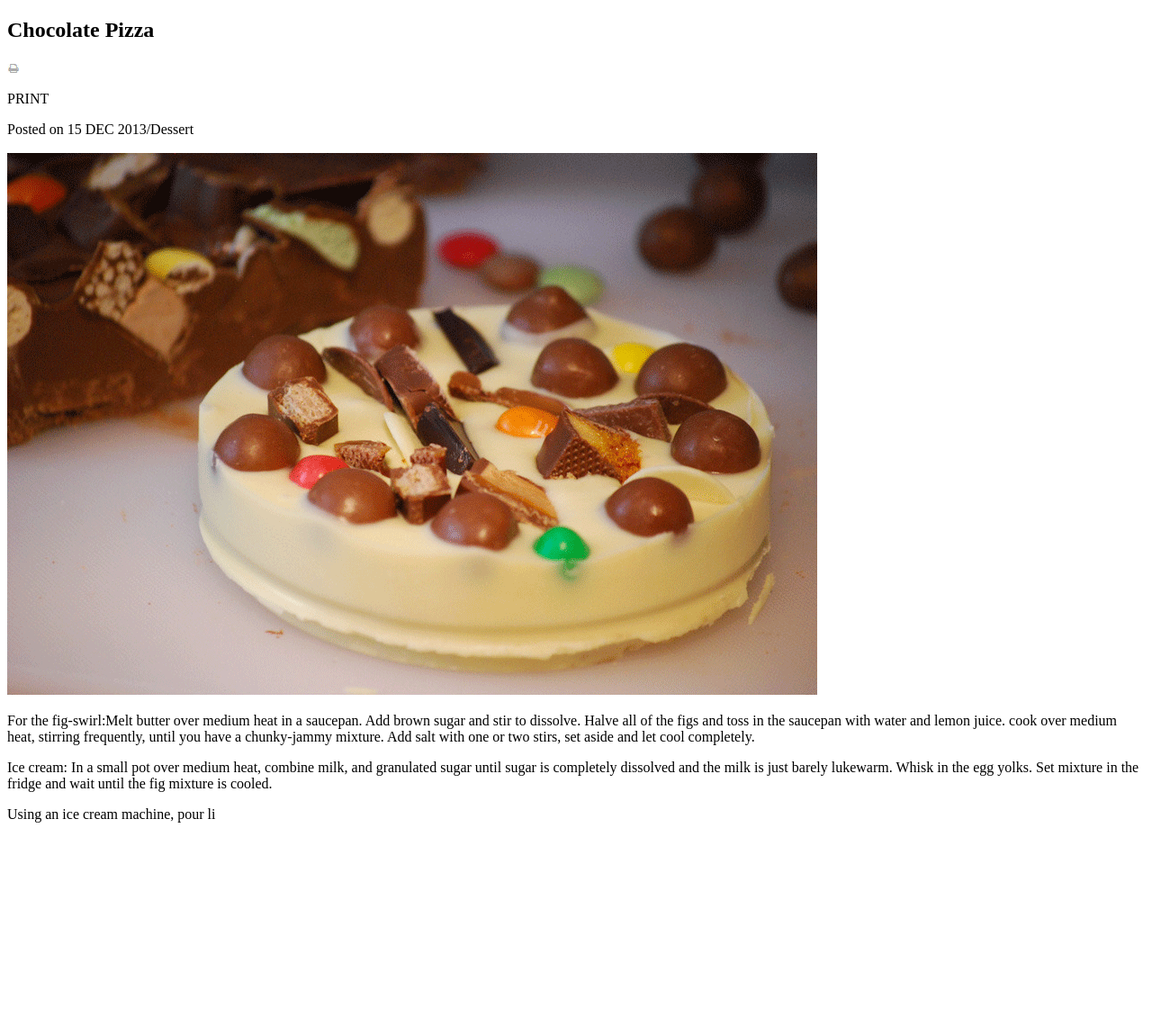
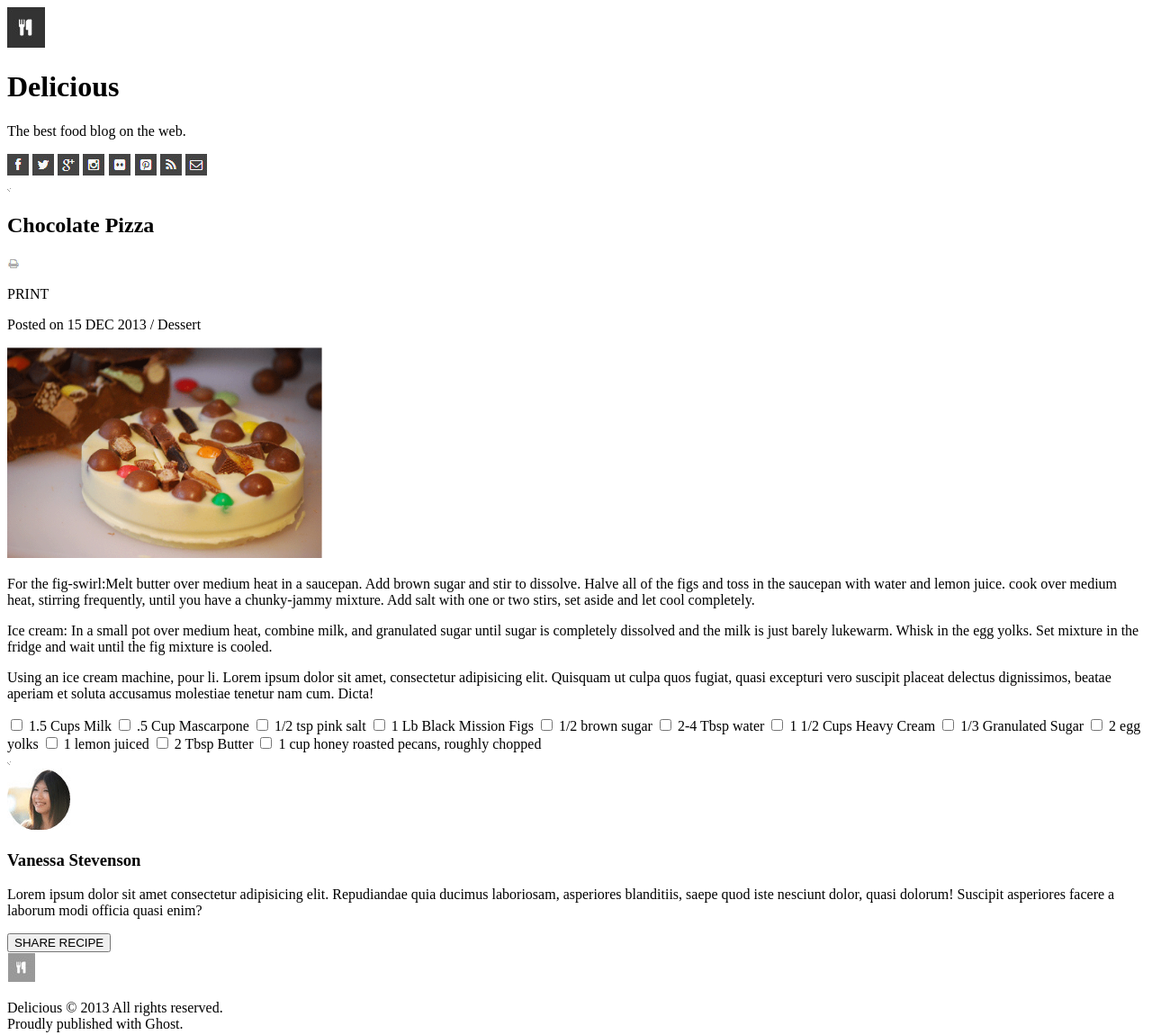
Before and after one commit to SageJasinski/chocolate-pizza, a plain HTML site: page index.html in a window 1280 px wide. Shown: the whole page at 90% size. Before the commit the page ends 930 px from the top, so only its background shows below. Drawn offline with Linux system fonts and the light colour scheme.

Commit message:
adds basic html structure and adds hr-img

```diff
--- a/index.html
+++ b/index.html
@@ -4,15 +4,37 @@
         <title>Chocolate Pizza Home</title>
     </head>
     <body>
-        <section>
-        </section>
+        <div>
+            <img src="img/logo.png" alt="">
+            <h1>Delicious</h1>
+            <p>The best food blog on the web.</p>
+        </div>
+        <div class="social-media">
+            <img src="img/fb-icon.png" alt="">
+            <img src="img/twit-icon.png" alt="">
+            <img src="img/gp-icon.png" alt="">
+            <img src="img/insta-icon.png" alt="">
+            <img src="img/flic-icon.png" alt="">
+            <img src="img/pint-icon.png" alt="">
+            <img src="img/rss-icon.png" alt="">
+            <img src="img/mail-icon.png" alt="">
+        </div>
+        <div class="mystery">
+            <img src="img/hr-img.png" alt="">
+        </div>
 
         <section>
-            <h1>Chocolate Pizza</h1>
-            <img src="img/print-icon.png">
-            <p>PRINT</p>
-            <p>Posted on 15 DEC 2013/Dessert</p>
-            <img src="img/choco-pizza.png">
+            <div>
+                <h2>Chocolate Pizza</h2>
+                <img src="img/print-icon.png">
+            </div>
+            <div>
+                <p>PRINT</p>
+                <p>Posted on 15 DEC 2013 / Dessert</p>
+            </div>
+        </section>
+            <img style= "width: 350px;"src="img/choco-pizza.png">
+        <section>
             <p>
                 For the fig-swirl:Melt butter over medium heat in a saucepan. Add brown sugar and stir to dissolve.
                 Halve all of the figs and toss in the saucepan with water and lemon juice. cook over medium heat, stirring frequently, until you have a
@@ -22,10 +44,51 @@
                 Ice cream: In a small pot over medium heat, combine milk, and granulated sugar until sugar is completely dissolved and the milk is just barely
                 lukewarm. Whisk in the egg yolks. Set mixture in the fridge and wait until the fig mixture is cooled.
             </p>
-            <p>Using an ice cream machine, pour li</p>
+            <p>Using an ice cream machine, pour li. Lorem ipsum dolor sit amet, consectetur adipisicing elit. Quisquam ut culpa quos fugiat, quasi excepturi vero suscipit placeat delectus dignissimos, beatae aperiam et soluta accusamus molestiae tenetur nam cum. Dicta!</p>
         </section>
+        <section>
+            <input type="checkbox" name="milk">
+            <label for="milk">1.5 Cups Milk</label>
+            <input type="checkbox" name="mascarpone">
+            <label for="mascarpone">.5 Cup Mascarpone</label>
+            <input type="checkbox" name="salt">
+            <label for="salt">1/2 tsp pink salt</label>
+            <input type="checkbox" name="figs">
+            <label for="figs">1 Lb Black Mission Figs</label>
+            <input type="checkbox" name="brown-sugar">
+            <label for="brown-sugar">1/2 brown sugar</label>
+            <input type="checkbox" name="water">
+            <label for="water">2-4 Tbsp water</label>
+            <input type="checkbox" name="cream">
+            <label for="cream">1 1/2 Cups Heavy Cream</label>
+            <input type="checkbox" name="sugar">
+            <label for="sugar">1/3 Granulated Sugar</label>
+            <input type="checkbox" name="eggs">
+            <label for="eggs">2 egg yolks</label>
+            <input type="checkbox" name="lemon">
+            <label for="lemon">1 lemon juiced</label>
+            <input type="checkbox" name="butter">
+            <label for="butter">2 Tbsp Butter</label>
+            <input type="checkbox" name="pecans">
+            <label for="pecans">1 cup honey roasted pecans, roughly chopped</label>
+        </section>
+        <div class="mystery">
+            <img src="img/hr-img.png" alt="">
+        </div>
 
         <footer>
+            <section>
+                <img src="img/van-pic.png" alt="">
+                <h3>Vanessa Stevenson</h3>
+                <p>Lorem ipsum dolor sit amet consectetur adipisicing elit. Repudiandae quia ducimus laboriosam, asperiores blanditiis, saepe quod iste nesciunt dolor, quasi dolorum! Suscipit asperiores facere a laborum modi officia quasi enim?</p>
+                <button>SHARE RECIPE</button>
+            </section>
+            <form action="">
+                <label for="">
+                    <img src="img/small-logo.png" alt="">
+                </label>
+            </form>
+            <p>Delicious &copy; 2013 All rights reserved. <br> Proudly published with Ghost.</p>
         </footer>
     </body>
 </html>
```
Also changed, not shown: img/hr-img.png (added).
